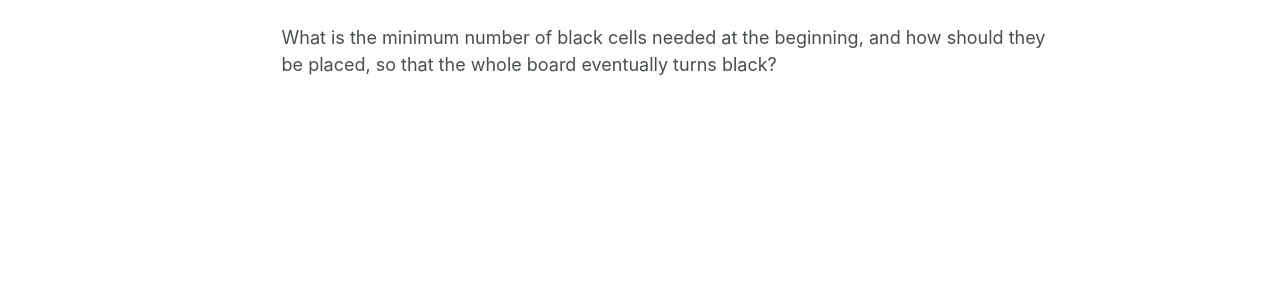
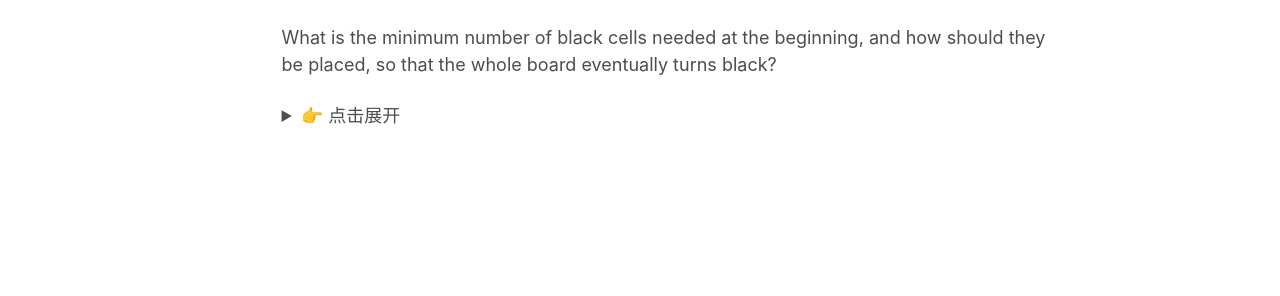
Before and after one commit to Yaoshengtai/Yaoshengtai.github.io, a Jekyll site: the page built from blog/minimum_black_cells.md, in a window 1280 px wide. Shown: the part 454-750 px from the top of the page. Built offline with Jekyll 4.4.1, drawn with Linux system fonts in a browser that asks for light colours; some web fonts are replaced; our own code applies the rules of GitHub Pages for plain Markdown files.

Commit message:
Update minimum_black_cells.md

```diff
--- a/blog/minimum_black_cells.md
+++ b/blog/minimum_black_cells.md
@@ -16,3 +16,16 @@
 * The process repeats until no more changes happen.
 
 What is the minimum number of black cells needed at the beginning, and how should they be placed, so that the whole board eventually turns black?
+
+
+<details>
+  <summary>👉 点击展开</summary>
+
+这里是隐藏的内容。
+你可以写多行文字，甚至支持 **Markdown 格式**。
+
+- 数学公式 \(a^2+b^2=c^2\)
+- 列表项 1
+- 列表项 2
+
+</details>
```
